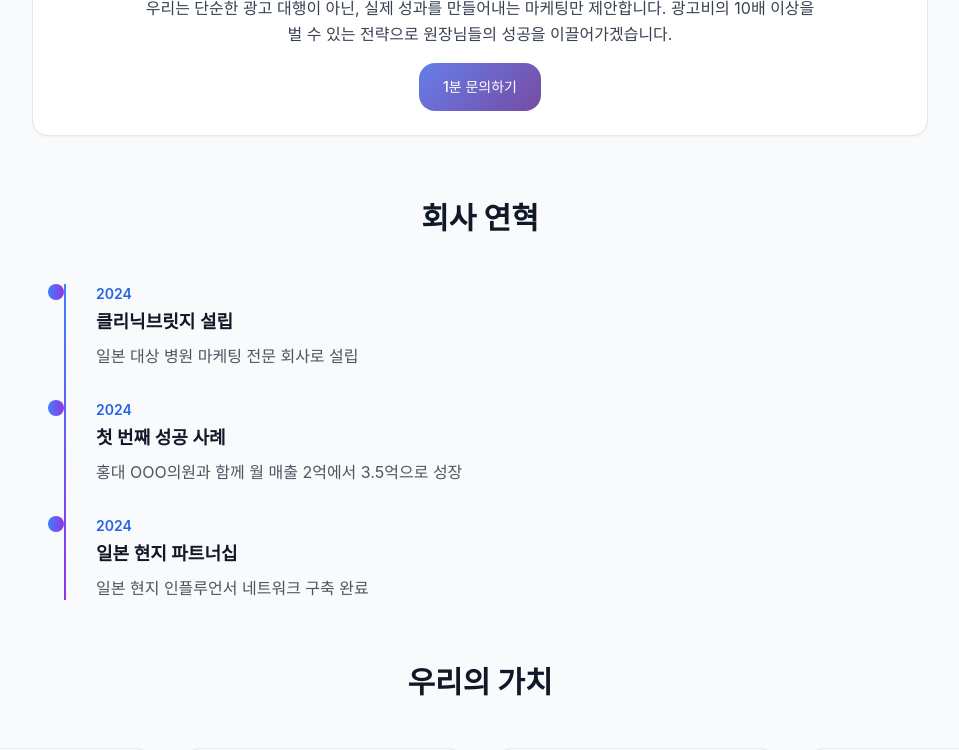
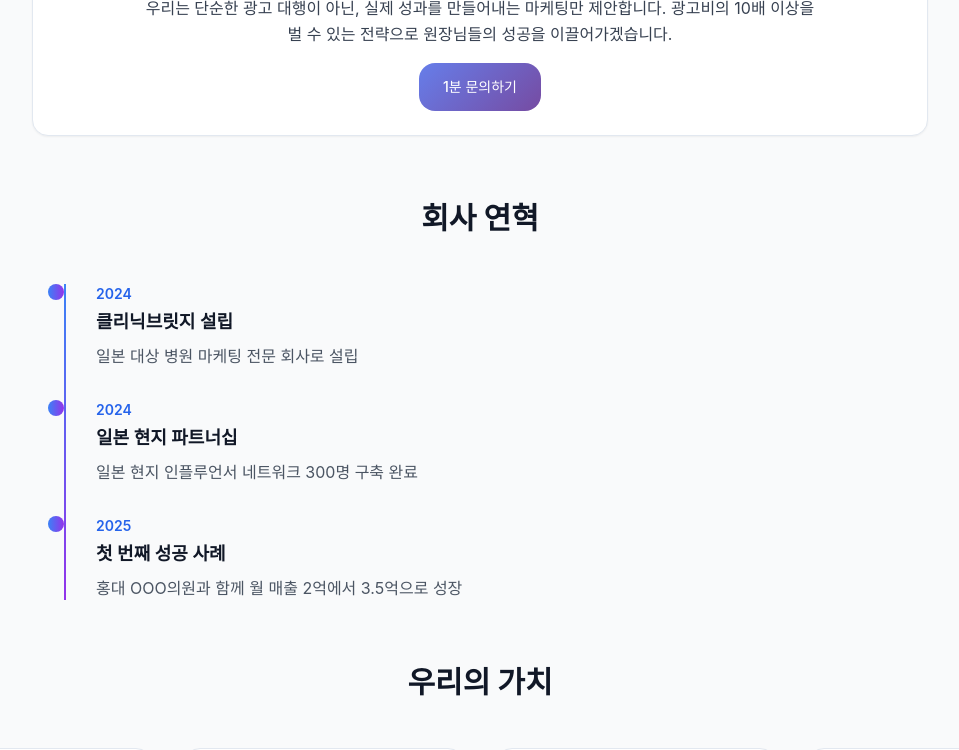
Before and after one commit to hckang2000/marketing, a Next.js app: page /about in a window 1280 px wide. Shown: the part 669-1419 px from the top of the page, without its empty margins (160-1119 px from the left). Built offline with nearby package versions, Linux system fonts and the light colour scheme; a web font is replaced by a local one.

Commit message:
og image 2

```diff
--- a/src/app/about/page.tsx
+++ b/src/app/about/page.tsx
@@ -15,14 +15,15 @@ const timeline = [
   },
   {
     year: "2024",
+    title: "일본 현지 파트너십",
+    description: "일본 현지 인플루언서 네트워크 300명 구축 완료",
+  },
+  {
+    year: "2025",
     title: "첫 번째 성공 사례",
     description: "홍대 OOO의원과 함께 월 매출 2억에서 3.5억으로 성장",
   },
-  {
-    year: "2024",
-    title: "일본 현지 파트너십",
-    description: "일본 현지 인플루언서 네트워크 구축 완료",
-  },
+
 ]
 
 const values = [
```
Also changed, not shown: public/og-image.jpg (renamed from public/images/og-image.jpg).
